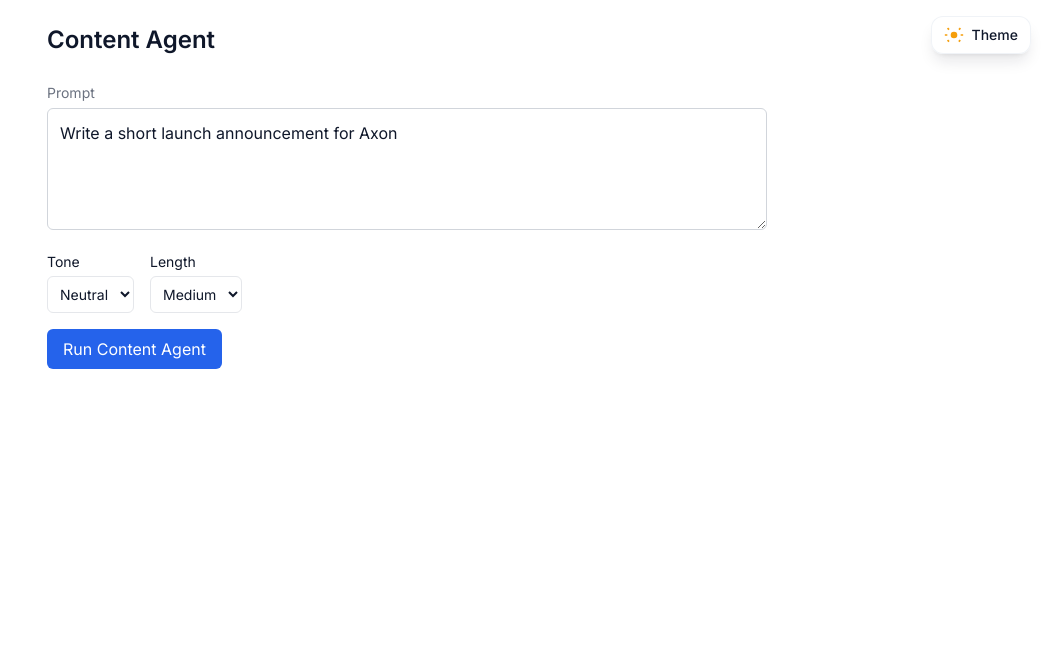
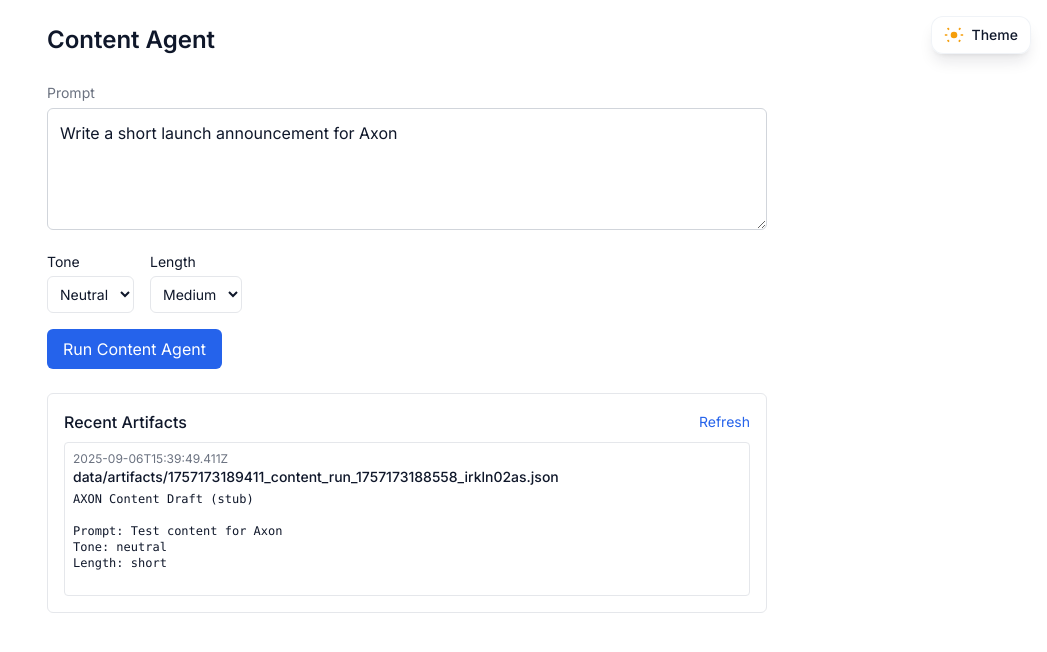
Before and after one commit to Moeabdelaziz007/axon-project, a Next.js app in the folder frontend/: page /content in a window 1280 px wide. Shown: the top 652 px of the page, without its empty margins (233-1280 px from the left). Built offline with nearby package versions, Linux system fonts and the light colour scheme.

Commit message:
feat(content): list recent artifacts on /content with auto-refresh

```diff
--- a/frontend/app/content/page.tsx
+++ b/frontend/app/content/page.tsx
@@ -1,5 +1,5 @@
 "use client"
-import { useState } from 'react'
+import { useEffect, useState } from 'react'
 
 export default function ContentAgentPage() {
   const [prompt, setPrompt] = useState('Write a short launch announcement for Axon')
@@ -9,6 +9,24 @@ export default function ContentAgentPage() {
   const [output, setOutput] = useState('')
   const [runId, setRunId] = useState<string | null>(null)
   const [savedFile, setSavedFile] = useState<string | null>(null)
+  const [artifacts, setArtifacts] = useState<any[]>([])
+  const [loadingList, setLoadingList] = useState(false)
+
+  async function loadArtifacts() {
+    setLoadingList(true)
+    try {
+      const res = await fetch('/api/artifacts/list', { cache: 'no-store' })
+      const data = await res.json()
+      if (res.ok && data?.ok) {
+        setArtifacts(data.items || [])
+      }
+    } catch {}
+    setLoadingList(false)
+  }
+
+  useEffect(() => {
+    loadArtifacts()
+  }, [])
 
   async function runAgent() {
     setLoading(true)
@@ -41,6 +59,8 @@ export default function ContentAgentPage() {
         })
         const saveJson = await save.json()
         if (save.ok && saveJson?.ok) setSavedFile(saveJson.file)
+        // refresh list
+        loadArtifacts()
       } else {
         setOutput(`Error: ${data?.result?.error || 'Unknown error'}`)
       }
@@ -104,6 +124,30 @@ export default function ContentAgentPage() {
           )}
         </div>
       )}
+
+      <div className="rounded-md border p-4 bg-white/60 dark:bg-zinc-900/60">
+        <div className="flex items-center justify-between mb-2">
+          <h2 className="font-medium">Recent Artifacts</h2>
+          <button className="text-sm text-blue-600 hover:underline" onClick={loadArtifacts} disabled={loadingList}>
+            {loadingList ? 'Refreshing…' : 'Refresh'}
+          </button>
+        </div>
+        {artifacts.length === 0 ? (
+          <p className="text-sm text-gray-500">No artifacts yet.</p>
+        ) : (
+          <ul className="space-y-2">
+            {artifacts.map((a) => (
+              <li key={a.file} className="rounded border p-2 bg-white/50 dark:bg-zinc-900/50">
+                <div className="text-xs text-gray-500">{a.savedAt || a.timestamp || ''}</div>
+                <div className="text-sm font-medium">{a.file}</div>
+                <pre className="text-xs mt-1 max-h-24 overflow-auto whitespace-pre-wrap">
+                  {(a.output || '').slice(0, 400)}{(a.output || '').length > 400 ? '…' : ''}
+                </pre>
+              </li>
+            ))}
+          </ul>
+        )}
+      </div>
     </div>
   )
 }
```
